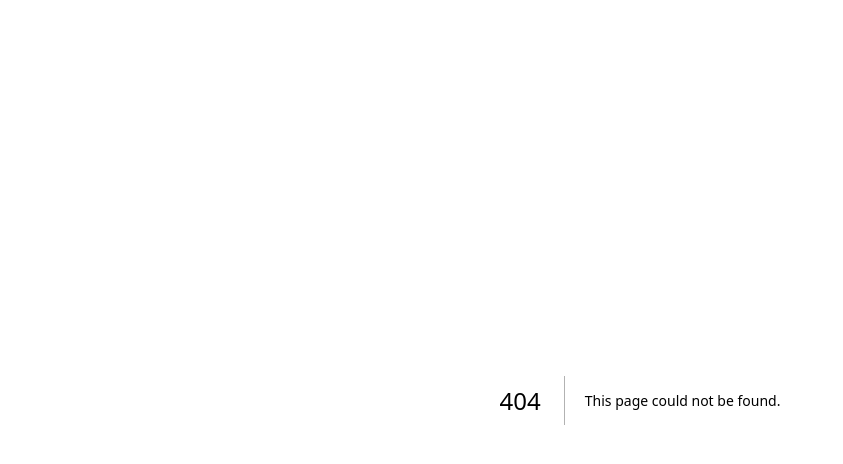
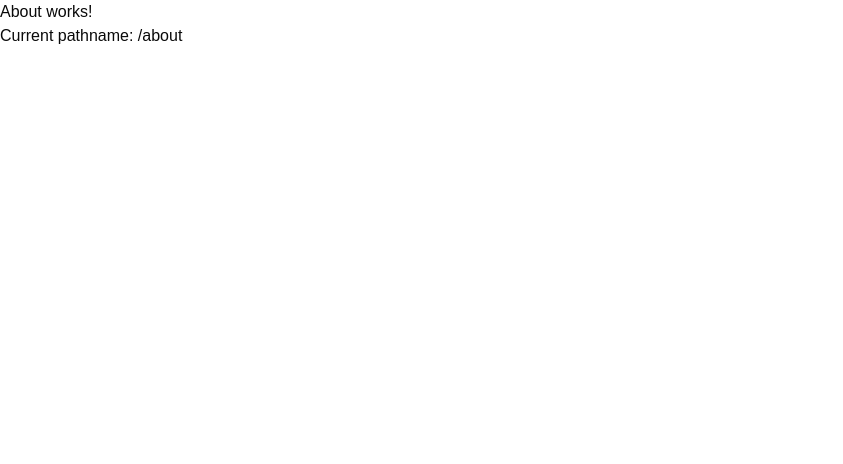
Before and after one commit to Adedoyin-Emmanuel/adedoyinemmanuel.dev, a Next.js app: page /about in a window 1280 px wide. Before the commit this address had no page. Shown: the top 464 px of the page, without its empty margins (0-843 px from the left). Built offline with nearby package versions, Linux system fonts and the light colour scheme.

Commit message:
feat: added about page

```diff
--- /dev/null
+++ b/app/about/page.tsx
@@ -0,0 +1,19 @@
+
+"use client"
+import React from "react";
+import { useRouter, usePathname } from "next/navigation";
+
+
+const About = () => {
+
+    const pathname = usePathname();
+
+    return (
+        <div>
+            <h1>About works!</h1>
+            <p>Current pathname: {pathname}</p>
+        </div>
+    );
+}
+
+export default About;
```
